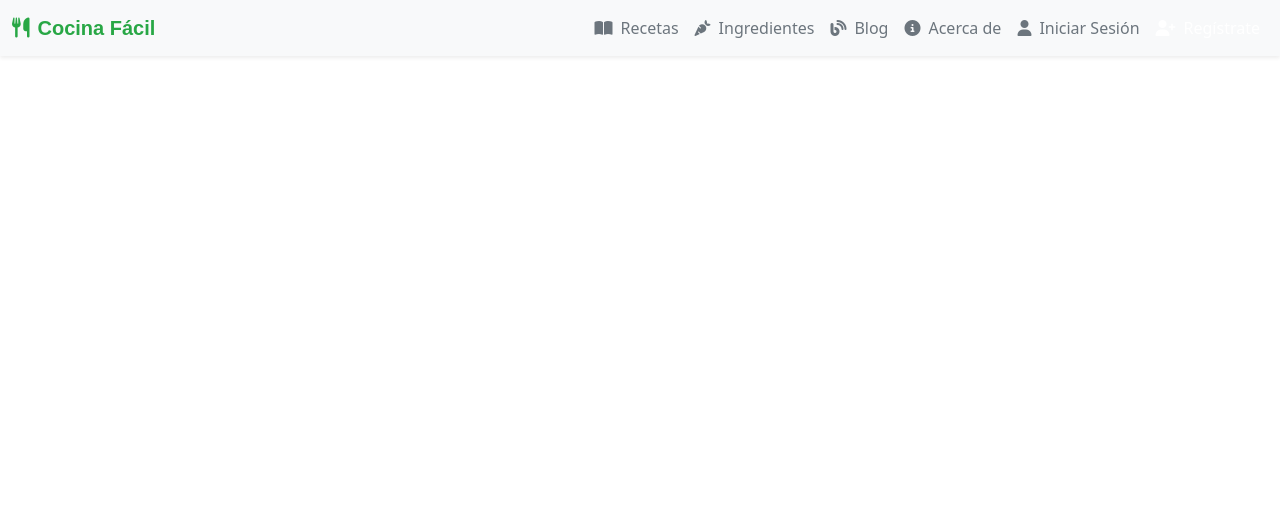
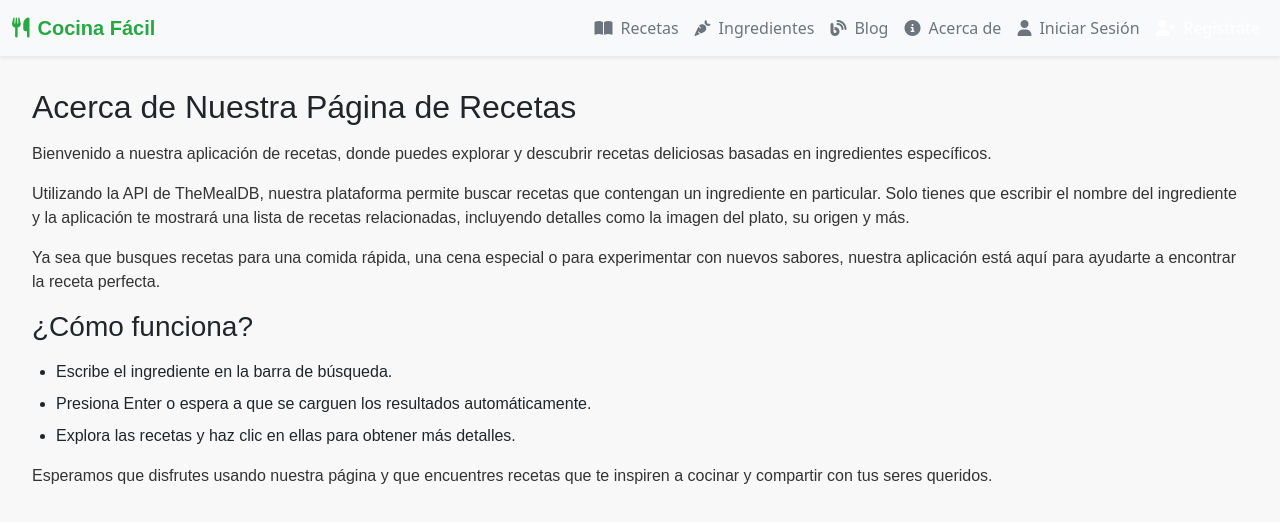
Before and after one commit to MacarenaQuijadaG/Proyecto-Cocina, a Vue app: page /acerca in a window 1280 px wide. Shown: the top 522 px of the page. Built offline with nearby package versions, Linux system fonts and the light colour scheme.

Commit message:
Se incorproa los requerimientos faltantes como ingredientes, acerca de, recetas con vistas

```diff
--- a/package.json
+++ b/package.json
@@ -8,6 +8,7 @@
   },
   "dependencies": {
     "@fortawesome/fontawesome-free": "^6.7.1",
+    "axios": "^1.7.9",
     "bootstrap": "^5.3.3",
     "vue": "^3.2.13",
     "vue-router": "^4.0.3",
--- a/src/App.vue
+++ b/src/App.vue
@@ -33,7 +33,7 @@
             </router-link>
           </li>
           <li class="nav-item">
-            <router-link class="nav-link" to="">
+            <router-link class="nav-link" to="/acerca">
               <i class="fas fa-info-circle me-2"></i>Acerca de
             </router-link>
           </li>
--- a/src/router/index.js
+++ b/src/router/index.js
@@ -2,6 +2,9 @@ import { createRouter, createWebHistory } from 'vue-router';
 import HomeView from '../views/HomeView.vue';
 import Login from '@/views/Login.vue';
 import Blog from '@/views/Blog.vue';
+import Recetas from '@/views/Recetas.vue';
+import Ingredientes from '@/views/Ingredientes.vue';
+import Acerca from '@/views/Acerca.vue';
 
 const routes = [
   {
@@ -25,6 +28,21 @@ const routes = [
     path: '/blog',
     name: 'blog',
     component: Blog
+  },
+  {
+    path: '/recipes',
+    name: 'recetas',
+    component: Recetas
+  },
+  {
+    path:'/ingredients',
+    name:'ingredientes',
+    component: Ingredientes
+  },
+  {
+    path:'/acerca',
+    name:'acerca',
+    component: Acerca
   }
 ];
 
--- /dev/null
+++ b/src/views/Acerca.vue
@@ -0,0 +1,58 @@
+<template>
+    <section class="about-section">
+      <h2>Acerca de Nuestra Página de Recetas</h2>
+      <p>
+        Bienvenido a nuestra aplicación de recetas, donde puedes explorar y descubrir recetas deliciosas basadas en ingredientes específicos.
+      </p>
+      <p>
+        Utilizando la API de TheMealDB, nuestra plataforma permite buscar recetas que contengan un ingrediente en particular. Solo tienes que escribir el nombre del ingrediente y la aplicación te mostrará una lista de recetas relacionadas, incluyendo detalles como la imagen del plato, su origen y más.
+      </p>
+      <p>
+        Ya sea que busques recetas para una comida rápida, una cena especial o para experimentar con nuevos sabores, nuestra aplicación está aquí para ayudarte a encontrar la receta perfecta.
+      </p>
+      <h3>¿Cómo funciona?</h3>
+      <ul>
+        <li>Escribe el ingrediente en la barra de búsqueda.</li>
+        <li>Presiona Enter o espera a que se carguen los resultados automáticamente.</li>
+        <li>Explora las recetas y haz clic en ellas para obtener más detalles.</li>
+      </ul>
+      <p>
+        Esperamos que disfrutes usando nuestra página y que encuentres recetas que te inspiren a cocinar y compartir con tus seres queridos.
+      </p>
+    </section>
+  </template>
+
+  <script>
+  export default {
+    name: 'AboutPage'
+  };
+  </script>
+
+  <style scoped>
+  .about-section {
+    padding: 2rem;
+    background-color: #f8f8f8;
+    font-family: 'Arial', sans-serif;
+  }
+
+  .about-section h2 {
+    margin-bottom: 1rem;
+    font-size: 2rem;
+  }
+
+  .about-section p {
+    margin-bottom: 1rem;
+    font-size: 1rem;
+    color: #333;
+  }
+
+  .about-section ul {
+    margin: 1rem 0;
+    padding-left: 1.5rem;
+  }
+
+  .about-section li {
+    margin-bottom: 0.5rem;
+    font-size: 1rem;
+  }
+  </style>
--- a/src/views/Blog.vue
+++ b/src/views/Blog.vue
@@ -105,7 +105,7 @@
   }
 
   .blog-card {
-    background-color: #fff;
+    background-color: #a9e4a7;
     border-radius: 8px;
     box-shadow: 0 4px 6px rgba(0, 0, 0, 0.1);
     padding: 1.5rem;
--- /dev/null
+++ b/src/views/Ingredientes.vue
@@ -0,0 +1,87 @@
+<template>
+    <section class="recipes-section">
+      <h2>Recetas por Ingrediente</h2>
+      <input v-model="ingredient" @input="fetchRecipes" placeholder="Buscar por ingrediente..." />
+      <div v-if="recipes.length > 0" class="recipes-grid">
+        <div v-for="(recipe, index) in recipes" :key="index" class="recipe-card">
+          <img :src="recipe.strMealThumb" :alt="recipe.strMeal" />
+          <h3>{{ recipe.strMeal }}</h3>
+          <p>{{ recipe.strArea }}</p>
+        </div>
+      </div>
+      <p v-else-if="ingredient">No se encontraron recetas para "{{ ingredient }}".</p>
+      <p v-else>Por favor, ingrese un ingrediente para buscar recetas.</p>
+    </section>
+  </template>
+
+  <script>
+  import axios from 'axios';
+
+  export default {
+    data() {
+      return {
+        ingredient: '',
+        recipes: []
+      };
+    },
+    methods: {
+      async fetchRecipes() {
+        if (this.ingredient.trim() === '') {
+          this.recipes = [];
+          return;
+        }
+
+        try {
+          // Usar la API de filtro por ingrediente
+          const response = await axios.get(`https://www.themealdb.com/api/json/v1/1/filter.php?i=${this.ingredient}`);
+          if (response.data.meals) {
+            this.recipes = response.data.meals;
+          } else {
+            this.recipes = [];
+          }
+        } catch (error) {
+          console.error('Error al cargar las recetas:', error);
+          this.recipes = [];
+        }
+      }
+    }
+  };
+  </script>
+
+  <style scoped>
+  .recipes-section {
+    padding: 2rem;
+    background-color: #f8f8f8;
+  }
+
+  .recipes-grid {
+    display: grid;
+    grid-template-columns: repeat(auto-fit, minmax(200px, 1fr));
+    gap: 1rem;
+  }
+
+  .recipe-card {
+    background: #fff;
+    padding: 1rem;
+    border-radius: 8px;
+    text-align: center;
+    box-shadow: 0 4px 6px rgba(0, 0, 0, 0.1);
+  }
+
+  .recipe-card img {
+    max-width: 100%;
+    height: auto;
+    border-radius: 8px;
+  }
+
+  .recipe-card h3 {
+    margin: 0.5rem 0;
+    font-size: 1.2rem;
+    font-style: italic;
+  }
+
+  .recipe-card p {
+    font-size: 0.9rem;
+    color: #666;
+  }
+  </style>
--- /dev/null
+++ b/src/views/Recetas.vue
@@ -0,0 +1,76 @@
+<template>
+    <section class="categories-section">
+      <h2>Recetas segun las categorias</h2>
+      <div class="categories-grid" v-if="categories.length > 0">
+        <div v-for="(category, index) in categories" :key="index" class="category-card">
+          <img :src="category.strCategoryThumb" :alt="category.strCategory" />
+          <h3>{{ category.strCategory }}</h3>
+          <p>{{ category.strCategoryDescription }}</p>
+        </div>
+      </div>
+      <p v-else>Cargando categorías...</p>
+    </section>
+  </template>
+
+  <script>
+  import axios from 'axios';
+
+  export default {
+    data() {
+      return {
+        categories: []
+      };
+    },
+    created() {
+      this.fetchCategories();
+    },
+    methods: {
+      async fetchCategories() {
+        try {
+          const response = await axios.get('https://www.themealdb.com/api/json/v1/1/categories.php');
+          this.categories = response.data.categories;
+        } catch (error) {
+          console.error('Error al cargar las categorías:', error);
+        }
+      }
+    }
+  };
+  </script>
+
+  <style scoped>
+  .categories-section {
+    padding: 2rem;
+    background-color: #f8f8f8;
+  }
+
+  .categories-grid {
+    display: grid;
+    grid-template-columns: repeat(3, 1fr); /* Muestra 3 tarjetas por fila */
+    gap: 1rem;
+  }
+
+  .category-card {
+    background: #fff;
+    padding: 1rem;
+    border-radius: 8px;
+    text-align: center;
+    box-shadow: 0 4px 6px rgba(0, 0, 0, 0.1);
+  }
+
+  .category-card img {
+    max-width: 100%;
+    height: auto;
+    border-radius: 8px;
+  }
+
+  .category-card h3 {
+    margin: 0.5rem 0;
+    font-size: 1.2rem;
+    font-style: italic;
+  }
+
+  .category-card p {
+    font-size: 0.9rem;
+    color: #666;
+  }
+  </style>
```
Also changed, not shown: 1 other file (tests, documents, lock files or other folders).
